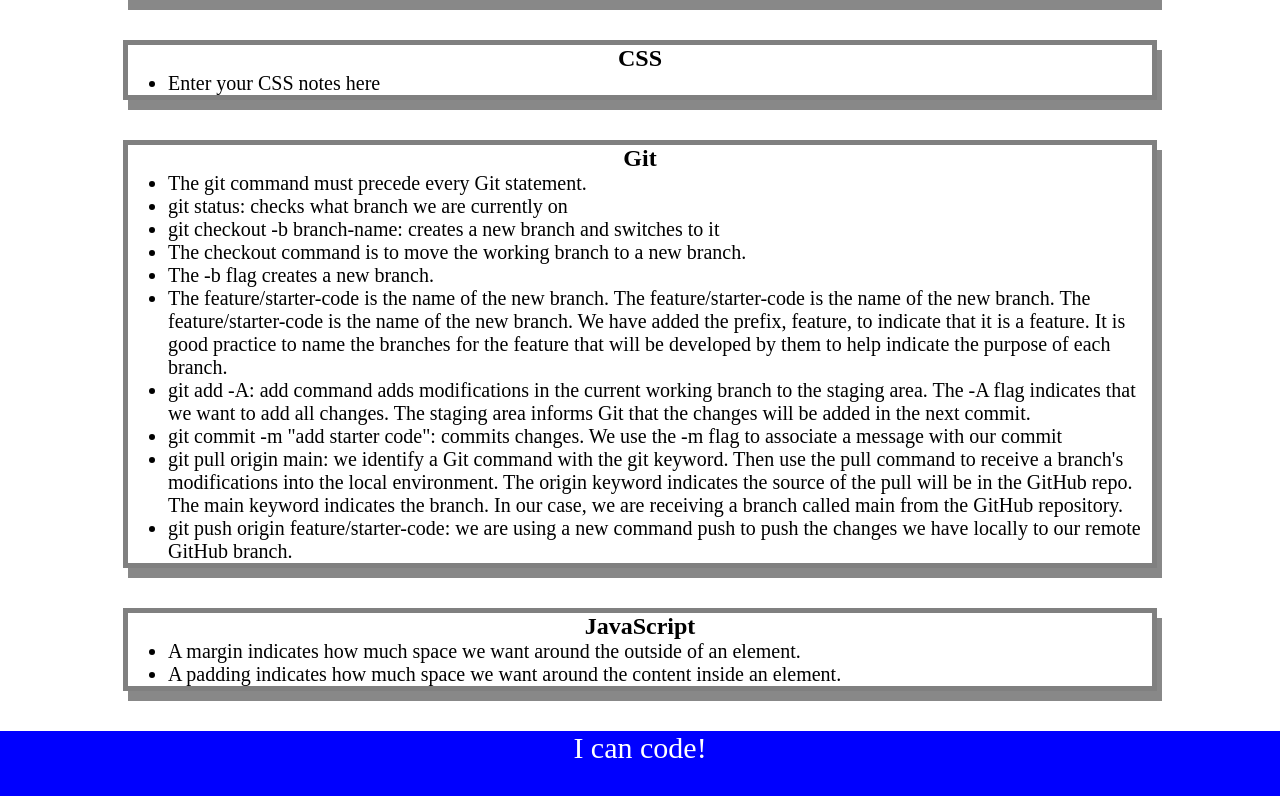
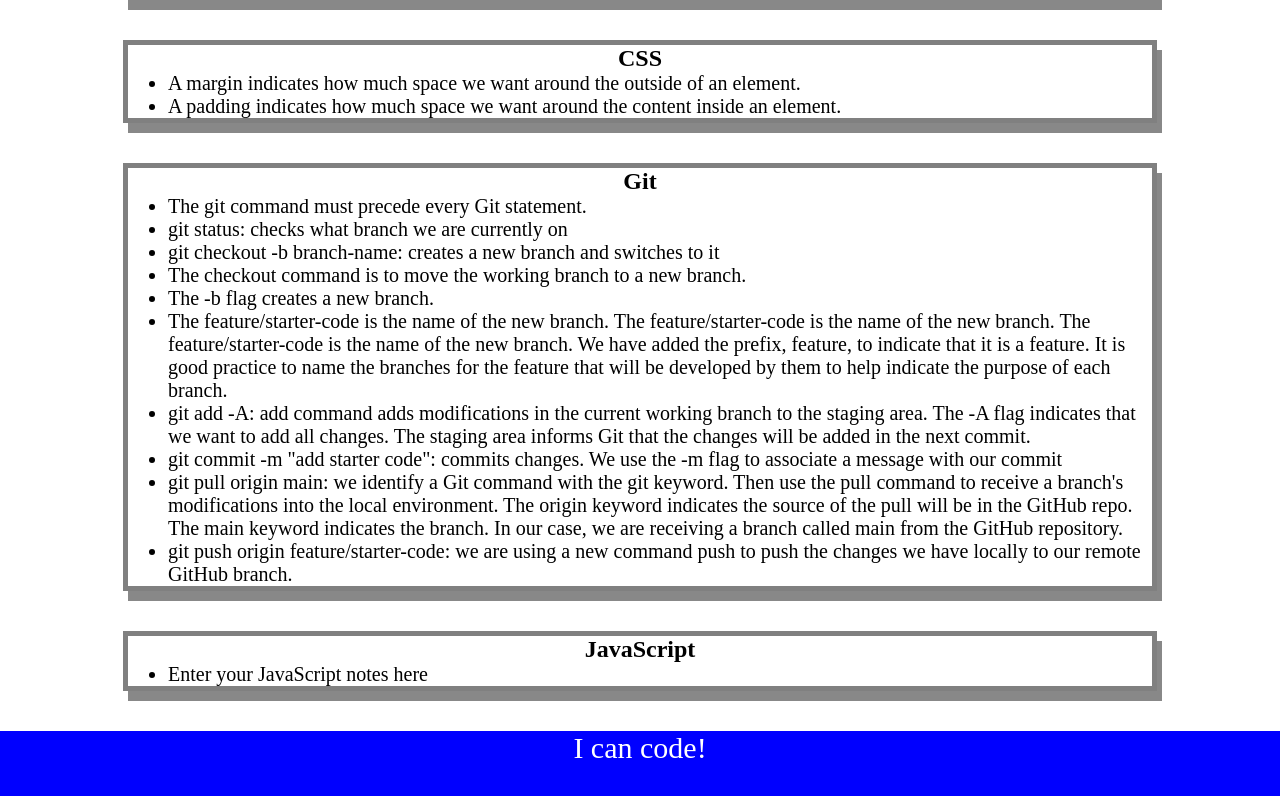
Before and after one commit to pmgirardi/prework-study-guide, a plain HTML site: page index.html in a window 1280 px wide. Shown: the part 634-1430 px from the top of the page. Drawn offline with Linux system fonts and the light colour scheme.

Commit message:
Update index.html

```diff
--- a/index.html
+++ b/index.html
@@ -39,7 +39,8 @@
       <section class="card" id="css-section">
         <h2>CSS</h2>
         <ul>
-          <li>Enter your CSS notes here</li>
+          <li>A margin indicates how much space we want around the outside of an element.</li>
+          <li>A padding indicates how much space we want around the content inside an element.</li>
         </ul>
       </section>
 
@@ -62,8 +63,7 @@
       <section class="card" id="javascript-section">
         <h2>JavaScript</h2>
         <ul>
-          <li>A margin indicates how much space we want around the outside of an element.</li>
-          <li>A padding indicates how much space we want around the content inside an element.</li>
+          <li>Enter your JavaScript notes here</li>
         </ul>
       </section>
     </main>
```
